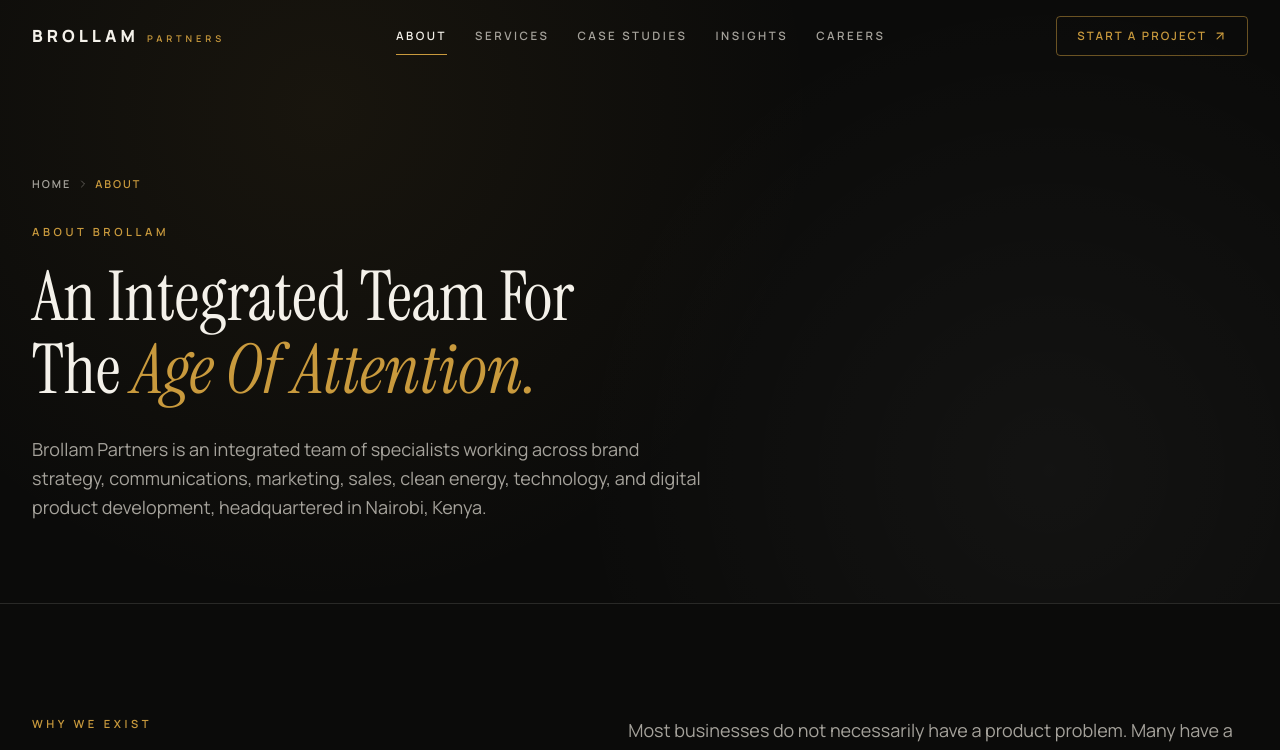
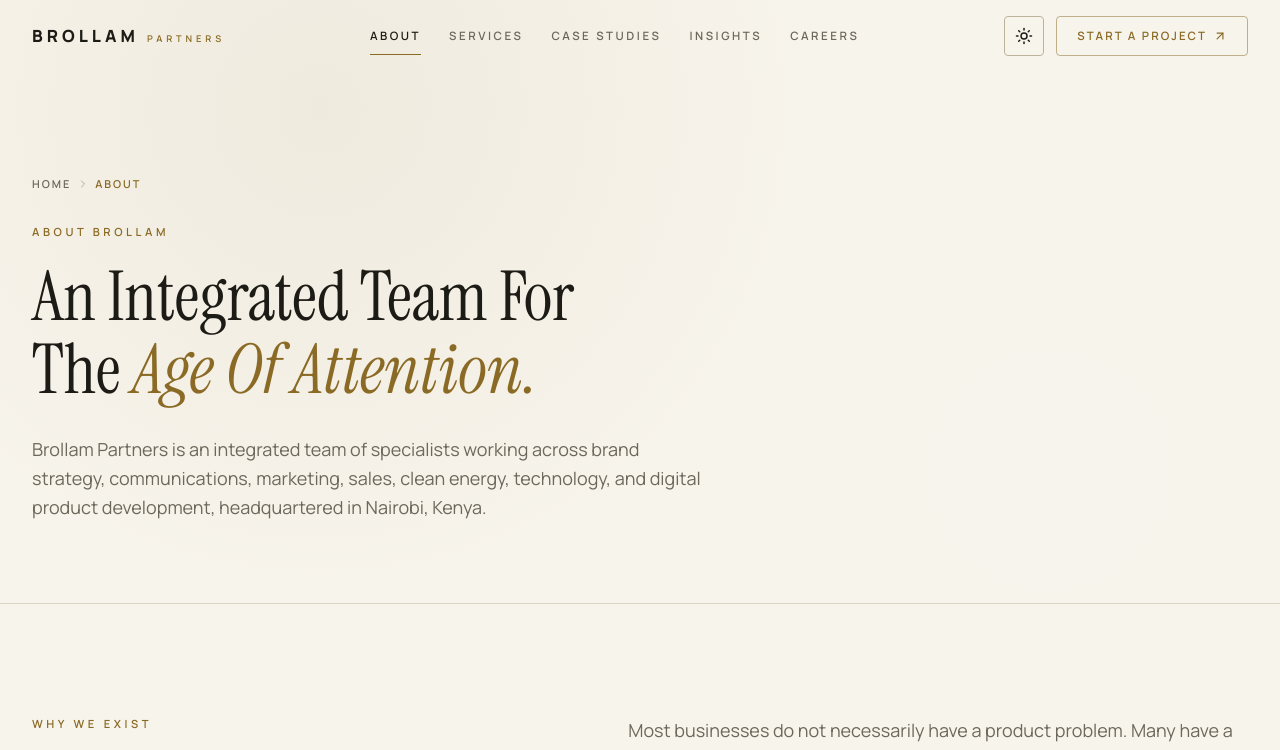
Before and after one commit to rauell1/brollam, a Next.js app: page /about in a window 1280 px wide. Shown: the top 750 px of the page. Built offline with nearby package versions, Linux system fonts and the light colour scheme; no server answers; the database is empty.

Commit message:
Add dual theme support
Co-authored-by: arena-agent <297053741+arena-agent@users.noreply.github.com>

```diff
--- a/src/app/globals.css
+++ b/src/app/globals.css
@@ -5,9 +5,44 @@
 
 /*
   Brollam Partners design tokens.
-  Dark, editorial, warm gold accent. Single dark theme.
+  Light is the default document theme. Dark can be applied to the root or
+  scoped to cinematic sections without changing component markup.
 */
 :root {
+  color-scheme: light;
+  --background: #f7f4ec;
+  --surface: #f1ede2;
+  --card: #fcfaf5;
+  --card-raised: #ffffff;
+  --foreground: #1d1b16;
+  --muted-foreground: #6d685c;
+  --accent: #8a6a24;
+  --accent-strong: #6f5218;
+  --accent-foreground: #fffaf0;
+  --border: #dcd5c4;
+  --border-strong: #bdb39d;
+  --input: #eee8d9;
+  --success: #527642;
+  --success-foreground: #f7fbf3;
+  --warning: #9a6d16;
+  --warning-foreground: #fffaf0;
+  --destructive: #aa4938;
+  --destructive-foreground: #fff8f5;
+  --ring: #8a6a24;
+
+  --radius-xs: 2px;
+  --radius-sm: 4px;
+  --radius-md: 6px;
+  --radius-lg: 10px;
+  --radius-xl: 16px;
+
+  --font-sans: var(--font-manrope), ui-sans-serif, system-ui, sans-serif;
+  --font-display: var(--font-instrument), "Georgia", serif;
+}
+
+/* The root .dark class is the user-selected theme. */
+.dark {
+  color-scheme: dark;
   --background: #0b0b0a;
   --surface: #151515;
   --card: #1b1b1b;
@@ -27,15 +62,30 @@
   --destructive: #c96a54;
   --destructive-foreground: #180c08;
   --ring: #c99a3d;
+}
 
-  --radius-xs: 2px;
-  --radius-sm: 4px;
-  --radius-md: 6px;
-  --radius-lg: 10px;
-  --radius-xl: 16px;
-
-  --font-sans: var(--font-manrope), ui-sans-serif, system-ui, sans-serif;
-  --font-display: var(--font-instrument), "Georgia", serif;
+/* Keep the transparent header legible while it overlays the homepage hero. */
+.theme-cinematic {
+  color-scheme: dark;
+  --background: #0b0b0a;
+  --surface: #151515;
+  --card: #1b1b1b;
+  --card-raised: #212120;
+  --foreground: #f4f1ea;
+  --muted-foreground: #a5a29b;
+  --accent: #c99a3d;
+  --accent-strong: #dcb25e;
+  --accent-foreground: #131109;
+  --border: #292927;
+  --border-strong: #3c3c38;
+  --input: #22221f;
+  --success: #8fae7b;
+  --success-foreground: #10160c;
+  --warning: #d9b45c;
+  --warning-foreground: #171207;
+  --destructive: #c96a54;
+  --destructive-foreground: #180c08;
+  --ring: #c99a3d;
 }
 
 @theme inline {
@@ -176,12 +226,12 @@
   background: var(--background);
 }
 ::-webkit-scrollbar-thumb {
-  background: #2e2e2b;
+  background: var(--border-strong);
   border-radius: 8px;
   border: 2px solid var(--background);
 }
 ::-webkit-scrollbar-thumb:hover {
-  background: #3c3c38;
+  background: color-mix(in srgb, var(--foreground) 35%, var(--background));
 }
 
 /* Prose styles for article and legal content */
--- a/src/components/site/cta-section.tsx
+++ b/src/components/site/cta-section.tsx
@@ -6,7 +6,7 @@
 
 export function CtaSection() {
   return (
-    <section aria-labelledby="final-cta" className="relative overflow-hidden">
+    <section aria-labelledby="final-cta" className="dark relative overflow-hidden">
       <div className="absolute inset-0">
         <Image
           src="/media/dev/cta-background.jpg"
--- a/src/components/site/footer.tsx
+++ b/src/components/site/footer.tsx
@@ -7,7 +7,7 @@
   const year = new Date().getFullYear();
 
   return (
-    <footer className="border-t border-border bg-background">
+    <footer className="dark border-t border-border bg-background">
       <div className="mx-auto w-full max-w-7xl px-5 py-16 sm:px-8 sm:py-20">
         <div className="grid gap-14 lg:grid-cols-[1.4fr_1fr_1fr_1.1fr] lg:gap-10">
           <div>
--- a/src/components/site/header.tsx
+++ b/src/components/site/header.tsx
@@ -8,6 +8,7 @@
 import { cn } from "@/lib/utils";
 import { Logo } from "./logo";
 import { MobileMenu } from "./mobile-menu";
+import { ThemeToggle } from "./theme-toggle";
 
 export function Header() {
   const pathname = usePathname();
@@ -28,6 +29,7 @@
     <header
       className={cn(
         "fixed inset-x-0 top-0 z-40 transition-all duration-500",
+        pathname === "/" && !scrolled && "theme-cinematic",
         scrolled
           ? "border-b border-border/80 bg-background/85 backdrop-blur-md"
           : "border-b border-transparent bg-transparent",
@@ -63,6 +65,7 @@
         </nav>
 
         <div className="flex items-center gap-3">
+          <ThemeToggle className="hidden lg:inline-flex" />
           <Link
             href="/contact"
             className="group hidden h-10 items-center gap-1.5 rounded-sm border border-accent/50 px-5 text-[0.72rem] font-semibold tracking-[0.18em] text-accent uppercase transition-all hover:border-accent hover:bg-accent/10 sm:inline-flex"
--- a/src/components/site/hero.tsx
+++ b/src/components/site/hero.tsx
@@ -12,7 +12,7 @@
   const mobileVideoUrl = process.env.NEXT_PUBLIC_HERO_VIDEO_MOBILE_URL || null;
 
   return (
-    <section className="relative flex min-h-[100svh] items-end overflow-hidden" aria-label="Introduction">
+    <section className="dark relative flex min-h-[100svh] items-end overflow-hidden" aria-label="Introduction">
       <div className="absolute inset-0">
         <Image
           src={POSTER}
--- a/src/components/site/mobile-menu.tsx
+++ b/src/components/site/mobile-menu.tsx
@@ -7,6 +7,7 @@
 import { ArrowUpRight, X } from "lucide-react";
 import { mainNav, site } from "@/lib/config";
 import { cn } from "@/lib/utils";
+import { ThemeToggle } from "./theme-toggle";
 
 const EASE = [0.22, 1, 0.36, 1] as const;
 
@@ -56,6 +57,8 @@
                       PARTNERS
                     </span>
                   </span>
+                  <div className="flex items-center gap-2">
+                    <ThemeToggle />
                     <DialogPrimitive.Close asChild>
                       <button
                         type="button"
@@ -65,6 +68,7 @@
                         <X className="h-5 w-5" />
                       </button>
                     </DialogPrimitive.Close>
+                  </div>
                 </div>
 
                 <nav
--- /dev/null
+++ b/src/components/site/theme-toggle.tsx
@@ -0,0 +1,61 @@
+"use client";
+
+import { useLayoutEffect } from "react";
+import { Moon, Sun } from "lucide-react";
+import { cn } from "@/lib/utils";
+
+const STORAGE_KEY = "brollam-theme";
+
+type Theme = "light" | "dark";
+
+function getPreferredTheme(): Theme {
+  try {
+    const stored = window.localStorage.getItem(STORAGE_KEY);
+    if (stored === "light" || stored === "dark") return stored;
+  } catch {
+    // System preference remains available when storage is blocked.
+  }
+
+  return window.matchMedia("(prefers-color-scheme: dark)").matches ? "dark" : "light";
+}
+
+function applyTheme(theme: Theme) {
+  document.documentElement.classList.toggle("dark", theme === "dark");
+}
+
+export function ThemeToggle({ className }: { className?: string }) {
+  useLayoutEffect(() => {
+    // React can reset root attributes during a development remount.
+    applyTheme(getPreferredTheme());
+  }, []);
+
+  function toggleTheme() {
+    const nextTheme: Theme = document.documentElement.classList.contains("dark")
+      ? "light"
+      : "dark";
+
+    applyTheme(nextTheme);
+
+    try {
+      window.localStorage.setItem(STORAGE_KEY, nextTheme);
+    } catch {
+      // The theme still applies for this page when storage is blocked.
+    }
+  }
+
+  return (
+    <button
+      type="button"
+      onClick={toggleTheme}
+      aria-label="Toggle color theme"
+      title="Toggle color theme"
+      className={cn(
+        "inline-flex h-10 w-10 shrink-0 items-center justify-center rounded-sm border border-border-strong text-foreground transition-colors hover:border-accent hover:text-accent",
+        className,
+      )}
+    >
+      <Sun className="block h-4.5 w-4.5 dark:hidden" aria-hidden="true" />
+      <Moon className="hidden h-4.5 w-4.5 dark:block" aria-hidden="true" />
+    </button>
+  );
+}
--- a/src/components/site/visibility-gap.tsx
+++ b/src/components/site/visibility-gap.tsx
@@ -12,7 +12,7 @@
       <Container>
         <div className="grid items-start gap-14 lg:grid-cols-2 lg:gap-20">
           <Reveal className="relative order-2 lg:order-1">
-            <div className="relative aspect-[4/5] overflow-hidden rounded-md border border-border sm:aspect-[5/5]">
+            <div className="dark relative aspect-[4/5] overflow-hidden rounded-md border border-border sm:aspect-[5/5]">
               <Image
                 src="/media/dev/visibility-gap.jpg"
                 alt="Abstract editorial artwork representing unseen work becoming visible"
```
Also changed, not shown: src/app/layout.tsx (+26 -2 lines), src/components/admin/admin-shell.tsx (+9 -1 lines), 2 other files (tests, documents, lock files or other folders). Lines whose indentation alone changed are shown as unchanged.
